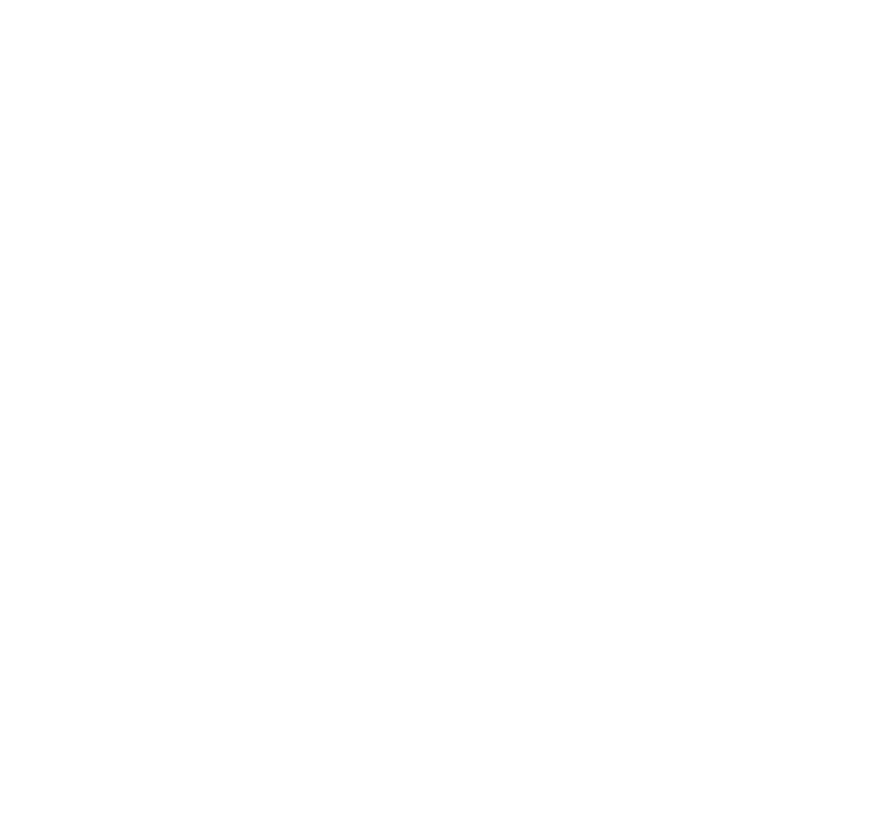
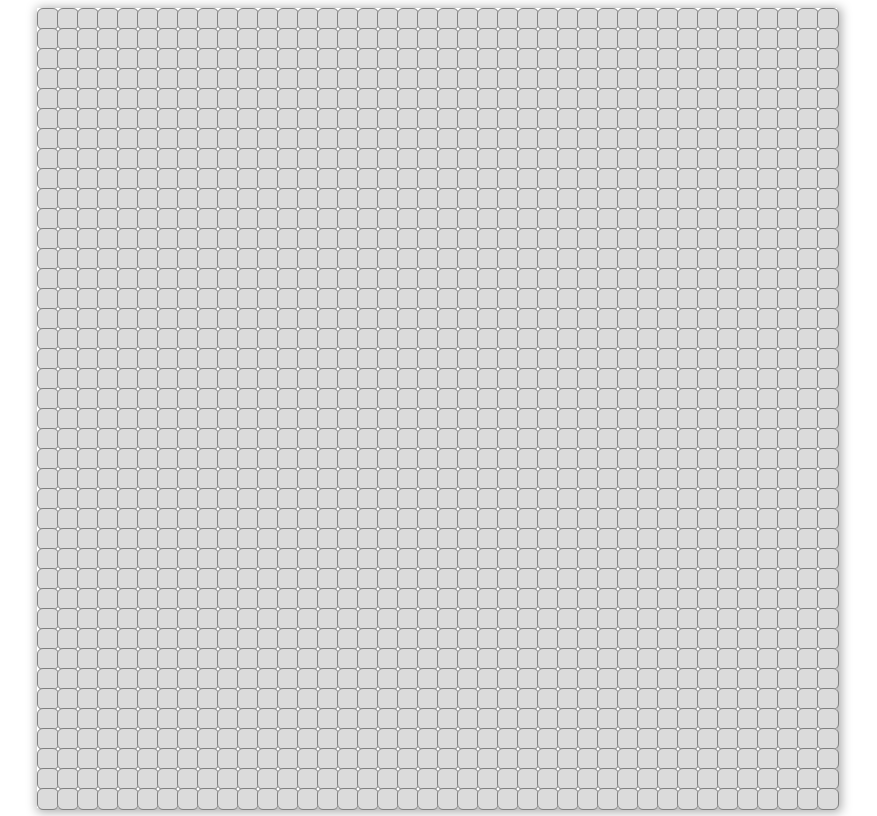
Before and after one commit to niknik19/Minesweeper, a plain HTML site: page index.html in a window 1280 px wide. Shown: the whole page, without its empty margins (203-1080 px from the left). Drawn offline with Linux system fonts and the light colour scheme; the site is published under a folder, as on GitHub Pages, so addresses that start at the root find nothing.

Commit message:
Change paths to relative for gh pages

```diff
--- a/index.html
+++ b/index.html
@@ -3,7 +3,7 @@
     <head>
         <meta charset="utf-8">
         <title>Minesweeper</title>
-        <link rel="stylesheet" href="/css/minesweeper.css">
+        <link rel="stylesheet" href="css/minesweeper.css">
 
     </head>
     <body>
@@ -13,5 +13,5 @@
 
     </body>
 
-    <script src="/js/minesweeper.js"></script>
+    <script src="js/minesweeper.js"></script>
 </html>
```
